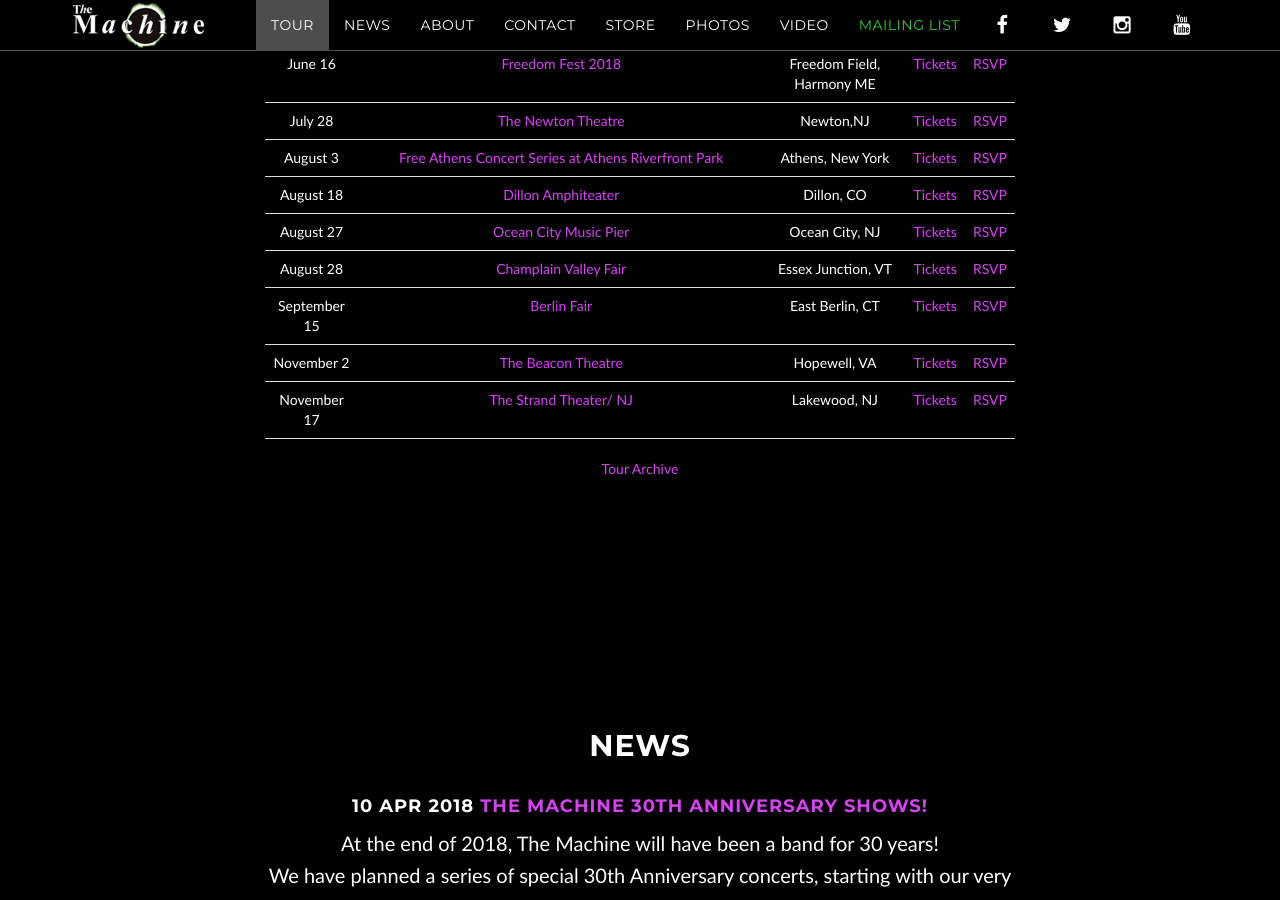
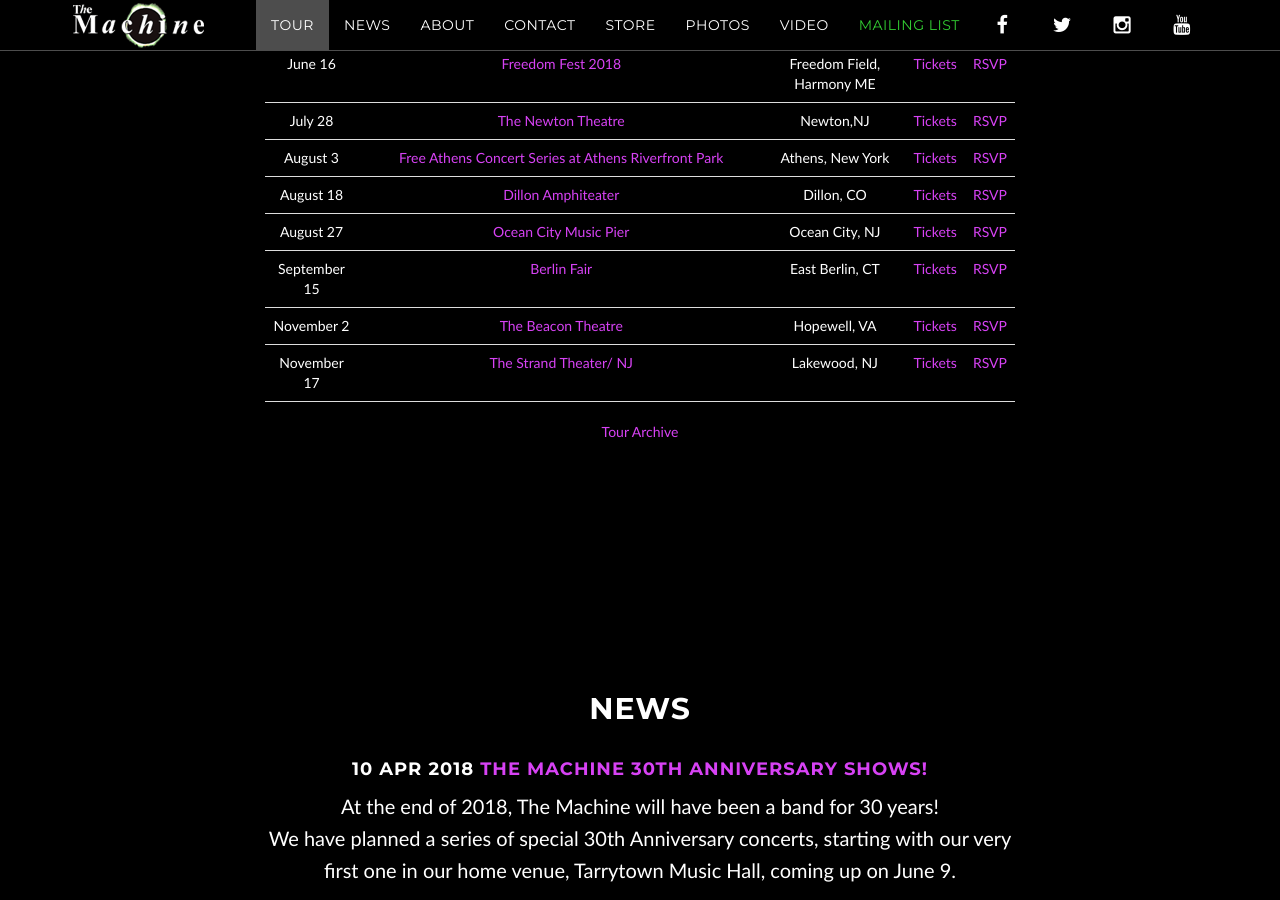
Before and after one commit to machineweb/machineweb.github.io, a Jekyll site: the page built from index.html, in a window 1280 px wide and 900 px high, scrolled down 1178 px. Built offline with Jekyll 4.4.1, drawn with Linux system fonts in a browser that asks for light colours; comment, search, counter and statistics services are not loaded.

Commit message:
Updated tour

```diff
--- a/_data/tour.yml
+++ b/_data/tour.yml
@@ -3456,11 +3456,3 @@
     tickets-url: "https://weedfairy.net/tickets/"
     rsvp-url: "https://www.facebook.com/events/871328479718835/"
     order: "1529125200000"
-
-  - date: "August 28 2018"
-    venue: "Champlain Valley Fair"
-    venue-url: "http://champlainvalleyfair.org/"
-    location: "Essex Junction, VT"
-    tickets-url: "http://champlainvalleyfair.org/"
-    rsvp-url: "https://www.facebook.com/events/1087499051404516/"
-    order: "1535432400000"
```
